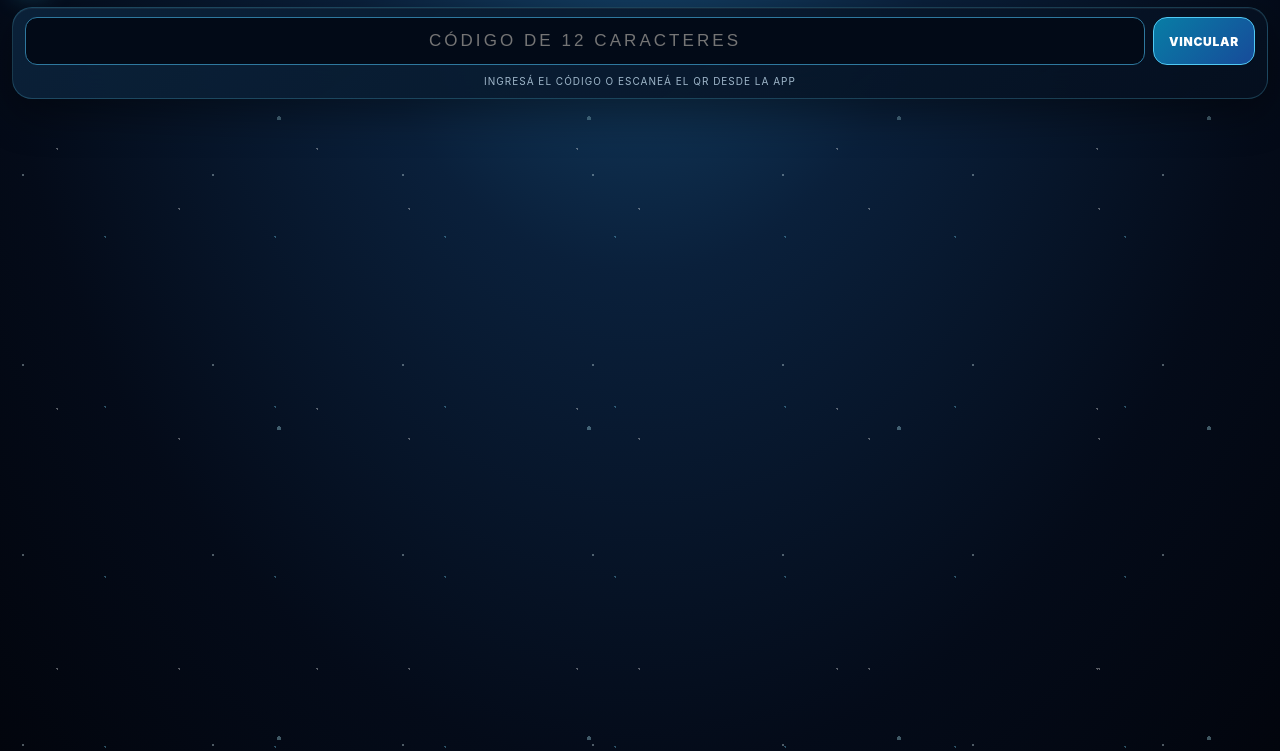
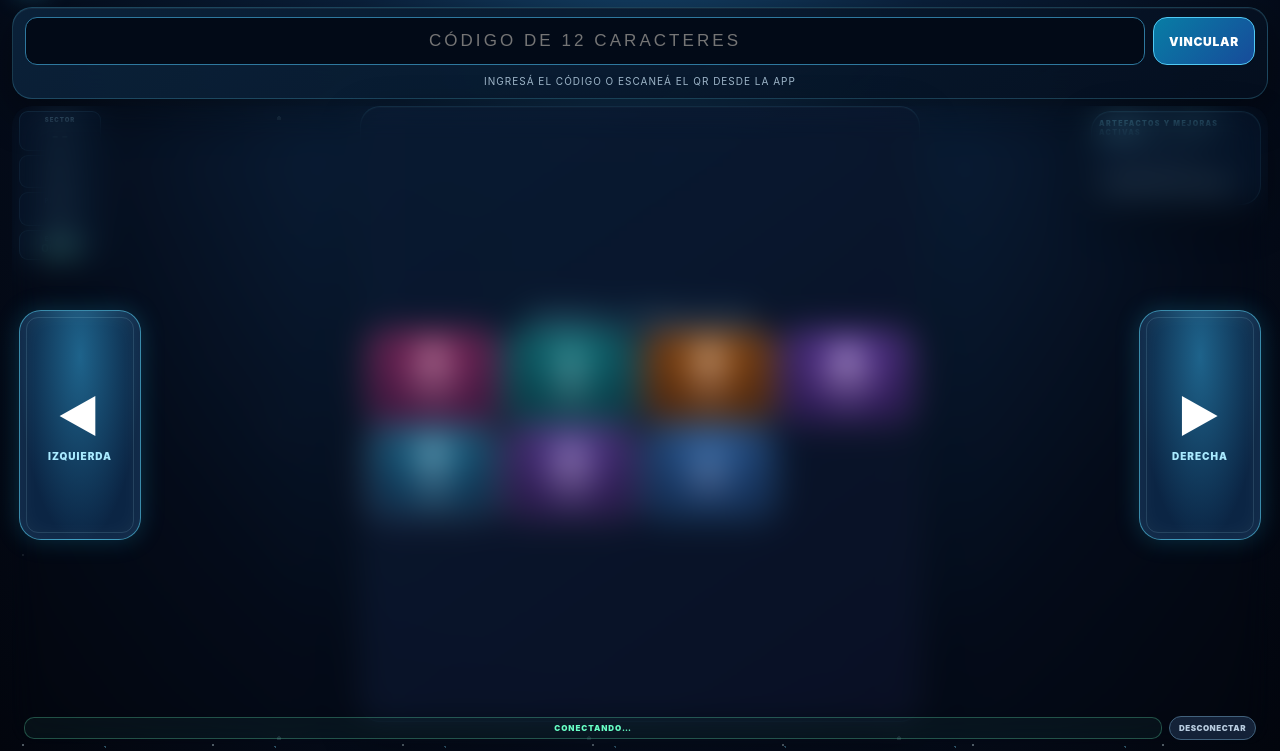
Before and after one commit to mariotonygomez81-debug/aether-nova-mobile-controller, a plain HTML site: page index.html in a window 1280 px wide. Shown: the part 49-800 px from the top of the page. Drawn offline with Linux system fonts and the light colour scheme.

Commit message:
Redesign landscape joystick with movement controls at screen edges

```diff
--- a/index.html
+++ b/index.html
@@ -81,6 +81,39 @@ button{font:inherit;border:1px solid #50c9f4;border-radius:14px;background:linea
 }
 .player-two .brand-copy .eyebrow{color:#ffbd70}.player-two .flight{border-color:#ffbd70;background:radial-gradient(ellipse at 50% 20%,#a45a24,#40213a 72%)}.player-two .flight.active{background:radial-gradient(ellipse at 50% 20%,#ef9238,#87452b 72%)}.player-two .live-status{color:#ffbd70!important;border-color:#ffbd7066;background:#ffbd700c}
 @media(max-width:370px){main{padding-left:10px;padding-right:10px}.panel{padding:11px}.tactical-grid{gap:6px}.tactical-btn{min-height:82px}.tactical-btn small{font-size:7px}}
+
+/* REDISEÑO DE NAVEGACIÓN: PALANCAS EN LOS EXTREMOS */
+@media(orientation:landscape){
+ #controls{position:relative;isolation:isolate;display:flex;align-items:stretch;justify-content:center;gap:0;padding:0 0 22px;min-width:0}
+ .flight-panel{position:absolute;inset:0;width:100%;height:100%;padding:0;border:0;background:transparent;box-shadow:none;pointer-events:none;z-index:4;display:block}
+ .flight-panel>.section-label{display:none}
+ .flight-controls{position:absolute;inset:0;display:flex;align-items:center;justify-content:space-between;gap:0;padding:0 7px;pointer-events:none}
+ .flight{pointer-events:auto;flex:0 0 clamp(76px,10vw,122px);width:clamp(76px,10vw,122px);height:clamp(112px,37vh,230px);min-height:0;max-height:none;border-radius:22px;font-size:clamp(27px,5vw,44px);touch-action:none;box-shadow:0 0 24px #27caff35,inset 0 0 25px #fff1}
+ .flight span{font-size:clamp(7px,1vw,10px);letter-spacing:.1em}
+ .statusbar{position:absolute;z-index:3;top:5px;left:7px;width:clamp(58px,7vw,82px);min-width:0;height:auto;max-height:42%;display:flex;flex-direction:column;gap:4px;pointer-events:none}
+ .stat{min-height:0;padding:4px 3px;border-radius:9px;background:#06152ae8;backdrop-filter:blur(8px)}
+ .stat small{font-size:6px}.stat strong{font-size:13px}
+ .tactical{position:relative;z-index:2;width:clamp(300px,46vw,560px);min-width:0;max-width:58%;height:100%;margin:auto;display:flex;justify-content:center;align-self:center;padding:8px 7px;background:linear-gradient(145deg,#091a31ef,#0a1025ed);backdrop-filter:blur(8px)}
+ .tactical-grid{grid-template-columns:repeat(4,minmax(0,1fr));gap:clamp(4px,.7vw,8px)}
+ .tactical-btn{min-height:clamp(56px,14vh,88px);padding:4px 2px}
+ .tactical-btn .glyph{font-size:clamp(19px,3.2vh,28px)}
+ .tactical-btn small{font-size:clamp(6px,.8vw,8px)}
+ .tactical-btn strong{font-size:12px}
+ .inventory{position:absolute;z-index:3;top:5px;right:7px;width:clamp(116px,15vw,170px);min-width:0;max-height:36%;padding:7px;background:#06152ae8;backdrop-filter:blur(8px)}
+ .inventory-head .section-label{font-size:7px}
+ .chips{gap:3px}
+ .chip{font-size:7px;padding:3px 5px}
+ .footer-row{z-index:5}
+}
+@media(orientation:landscape) and (max-height:420px){
+ #controls{padding-bottom:18px}
+ .flight{height:clamp(86px,34vh,145px);flex-basis:clamp(68px,9vw,94px);width:clamp(68px,9vw,94px)}
+ .tactical{width:clamp(270px,44vw,430px);max-width:58%;padding:4px}
+ .tactical-btn{min-height:52px}
+ .statusbar{width:55px}
+ .inventory{width:112px;padding:4px}
+}
+
 </style>
 </head>
 <body>
```
